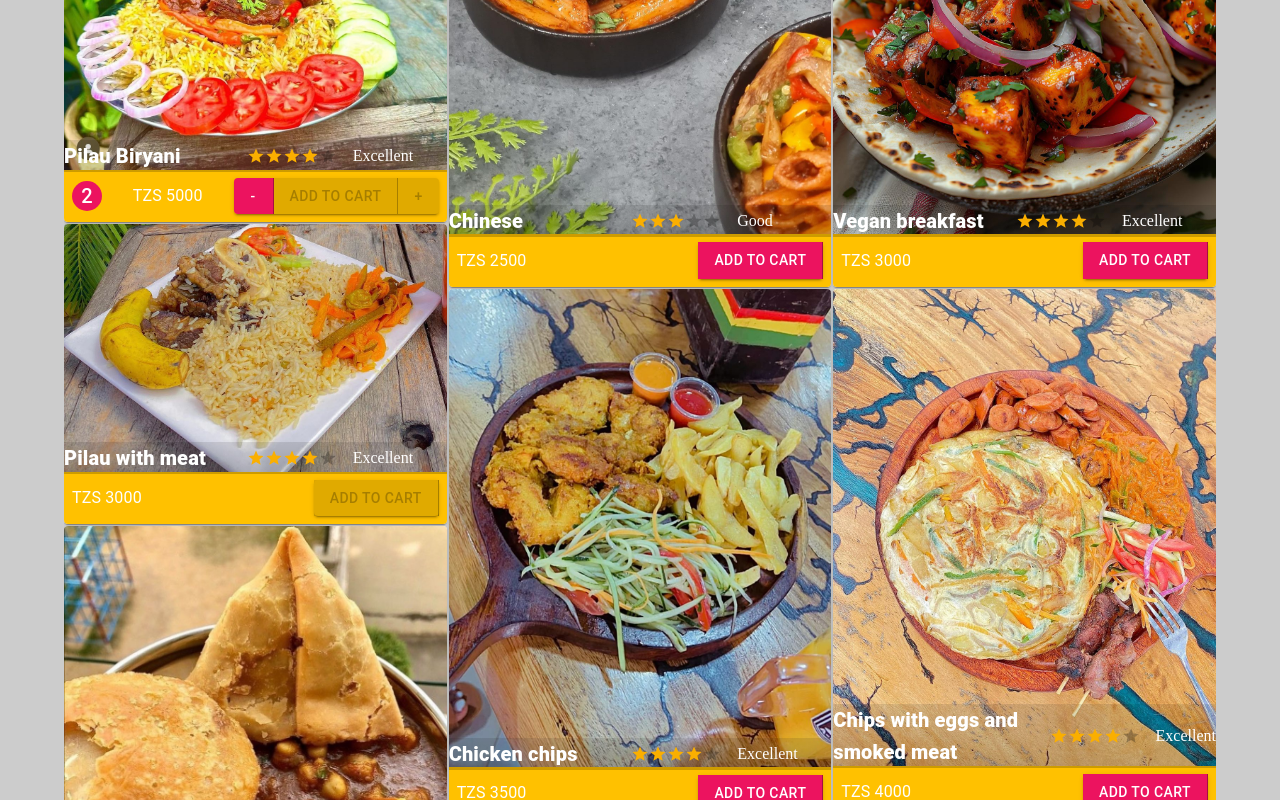
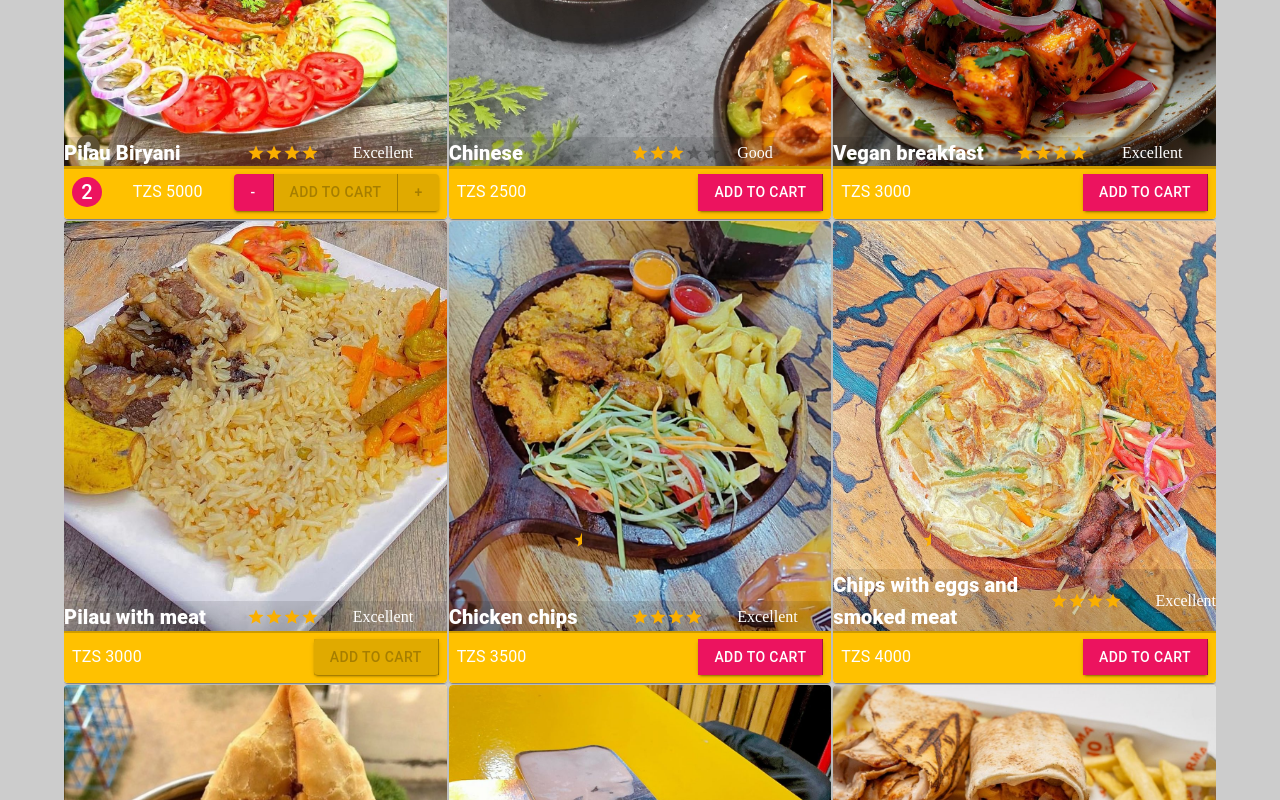
Before and after one commit to ChidyOmmy/foodie, a React (Create React App) app: page / in a window 1280 px wide. Shown: the part 940-1740 px from the top of the page. Built offline with nearby package versions, Linux system fonts and the light colour scheme.

Commit message:
Added a skeleton to product images and changed the height of images

```diff
--- a/src/components/MealCard.jsx
+++ b/src/components/MealCard.jsx
@@ -5,19 +5,23 @@ import {
   CardActions,
   CardMedia,
   Typography,
-  Stack
+  Stack,
+  Skeleton
 } from "@mui/material";
+import { useState } from "react";
 import AddToCart from "./AddToCart";
 
 import Ratings from "./Ratings";
 
 const MealCard = ({ purchased, meal }) => {
   const theme = useTheme();
+  const [loaded, setLoaded] = useState(true);
   return (
-    <Card sx={{ cursor: "hand" }}>
+    <Card>
       <Stack
         direction='row'
         sx={{
+          zIndex: 2,
           justifyContent: "space-between",
           position: "absolute",
           bottom: 50,
@@ -35,14 +39,29 @@ const MealCard = ({ purchased, meal }) => {
         </Typography>
         <Ratings meal={meal} />
       </Stack>
+      {loaded ? (
         <CardMedia
           component='img'
+          onLoad={() => setLoaded(true)}
+          loading='lazy'
           src={meal.image}
           alt='image of food'
+          height={410}
           sx={{
-          width: "100%"
+            width: "100%",
+            cursor: "pointer"
           }}
         />
+      ) : (
+        <Skeleton
+          sx={{ backgroundColor: "#ccc" }}
+          animation='wave'
+          variant='rectangular'
+          width='inherit'
+          height={410}
+        />
+      )}
+
       <CardActions
         sx={{
           display: "flex",
```
Lines whose indentation alone changed are shown as unchanged.
